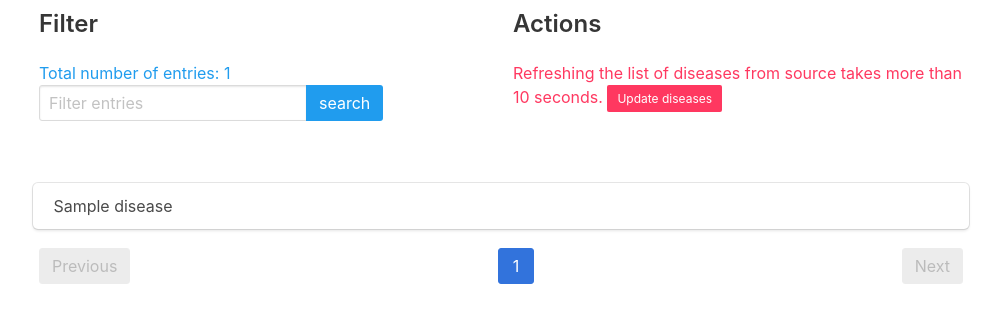
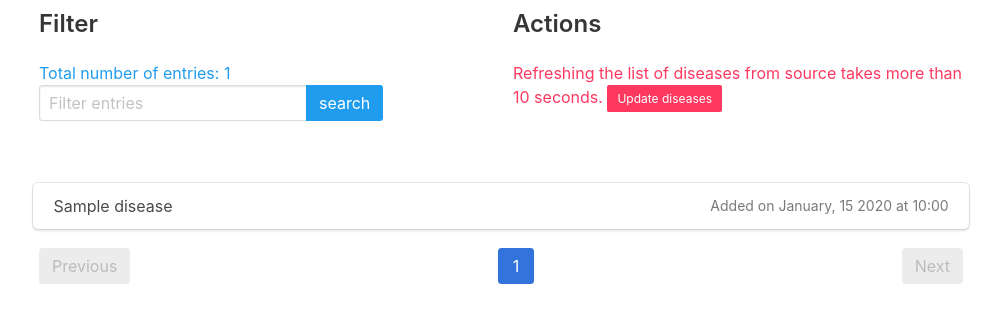
Before and after one commit to sylann/nursequest, a Flask app: page /diseases in a window 1280 px wide. Shown: the part 261-584 px from the top of the page, without its empty margins (139-1140 px from the left). Run offline with Flask 2, Linux system fonts and the light colour scheme; tables that the repository leaves empty hold one stand-in row (values such as "Sample post").

Commit message:
Add the added date column in diseases table. Add formatted added date in list of diseases.

```diff
--- a/app/models/diseases.py
+++ b/app/models/diseases.py
@@ -7,6 +7,7 @@ class Disease(db.Model):
     id = db.Column(db.Integer, primary_key=True)
     name = db.Column(db.String(255))
     link = db.Column(db.String(255))
+    added = db.Column(db.DateTime())
 
     def __repr__(self):
-        return "<Disease(name='{}', link='{}')>".format(self.name, self.link)
+        return "<Disease(name='{}', link='{}', added={})>".format(self.name, self.link, self.added)
--- a/app/templates/diseases.html
+++ b/app/templates/diseases.html
@@ -22,7 +22,11 @@
             {% if data.items | count > 0 %}
                 {% for disease in data.items %}
                     <ul class="tile is-ancestor">
-                        <li class="tile is-parent compact"><a href="{{ disease.link }}" class="tile is-child box">{{ disease.name }}</a></li>
+                        <li class="tile is-parent compact">
+                            <a href="{{ disease.link }}" class="tile is-child box">
+                                {{ disease.name }}&nbsp;
+                                <small class="is-pulled-right has-text-grey">Added {{ disease.added.strftime('on %B, %d %Y at %H:%M') }}</small></a>
+                        </li>
                     </ul>
                 {% endfor %}
                 {% include '_pagination.html' %}
--- a/app/views/diseases.py
+++ b/app/views/diseases.py
@@ -1,3 +1,5 @@
+import datetime
+
 from flask import request, render_template, redirect, url_for
 from sqlalchemy.exc import IntegrityError
 
@@ -30,7 +32,7 @@ def refresh_diseases():
         existing = Disease.query.filter_by(link=d.get('href')).first()
         if existing:
             continue
-        new_disease = Disease(name=d.text, link=d.get('href'))
+        new_disease = Disease(name=d.text, link=d.get('href'), added=datetime.datetime.now())
         db.session.add(new_disease)
     try:
         db.session.commit()
```
